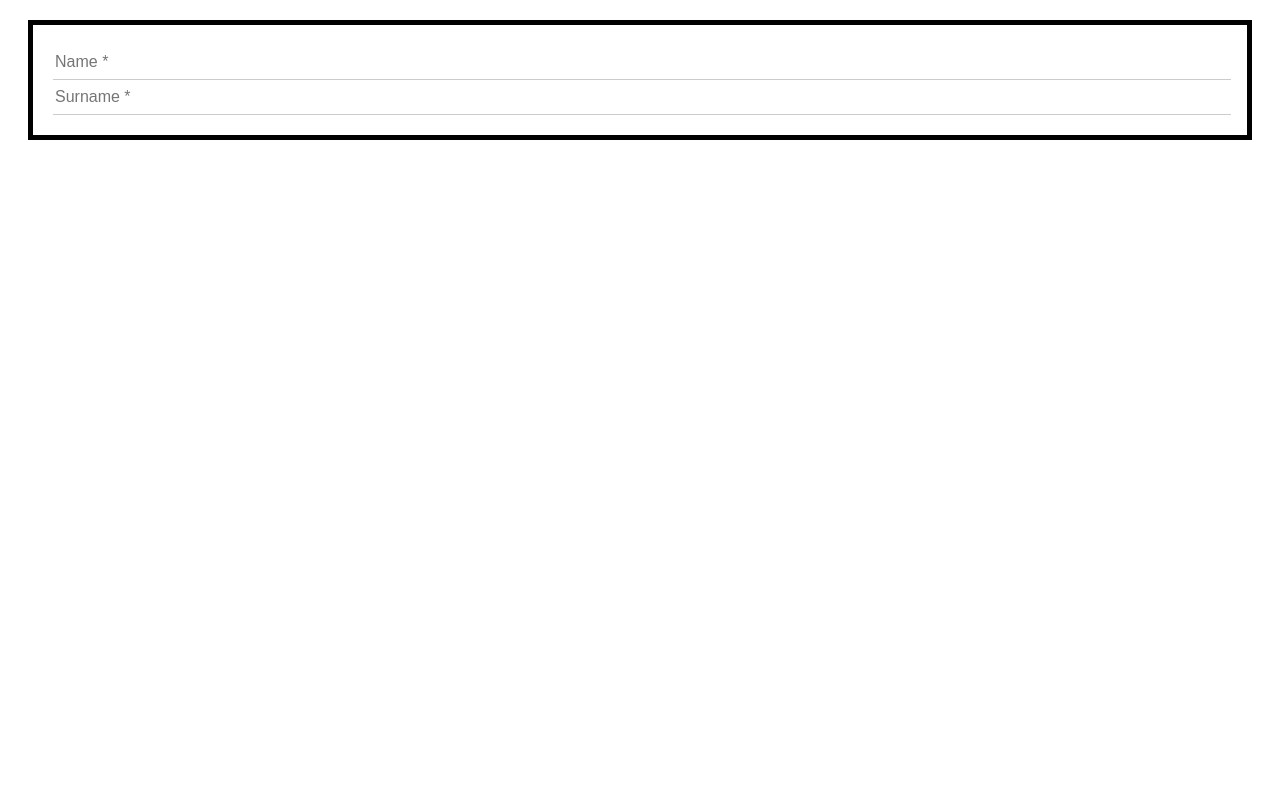
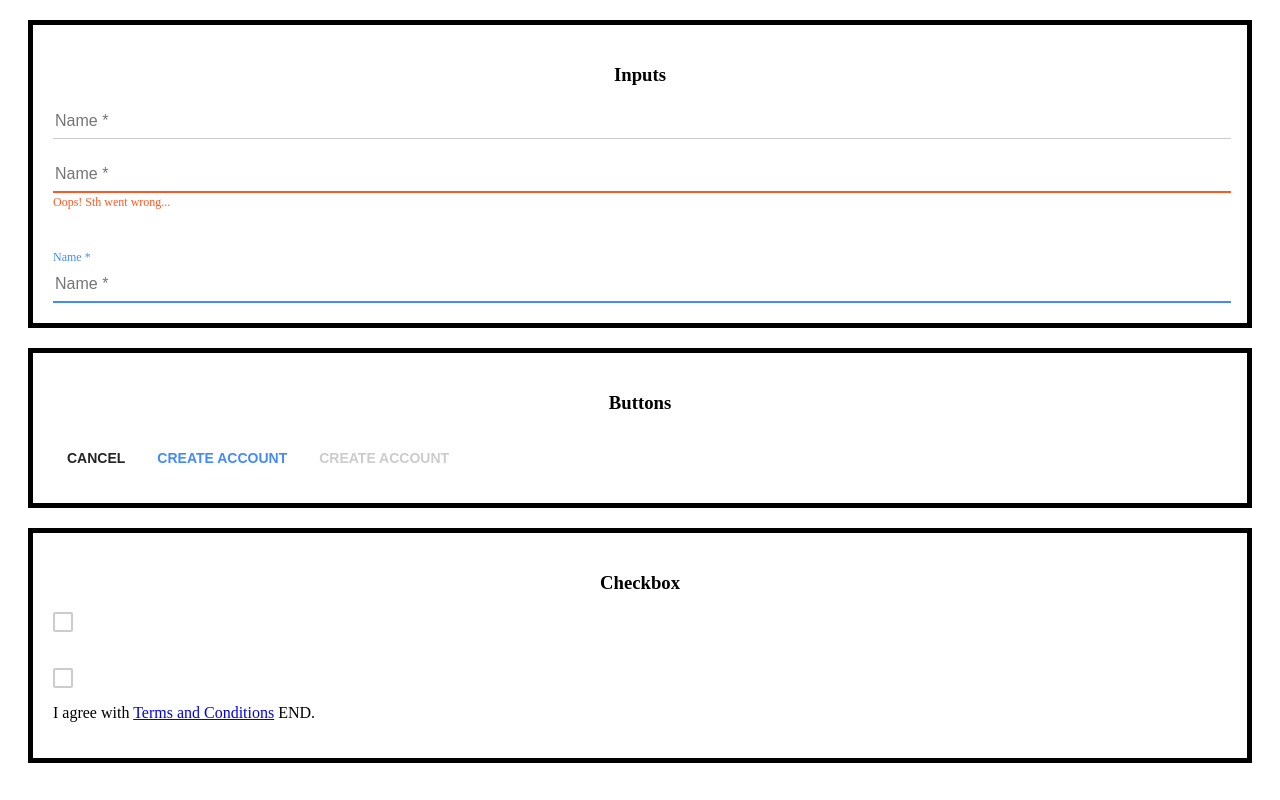
Before and after one commit to TeamPure/impact-components.github.io, a plain HTML site: page index.html in a window 1280 px wide. Drawn offline with Linux system fonts and the light colour scheme.

Commit message:
third commit

```diff
--- a/index.html
+++ b/index.html
@@ -8,9 +8,70 @@
   <title>Impact Components</title>
 </head>
 <body>
+
+  <!-- INPUTS -->
   <section class="wrapper-test">
-    <input type="text" class="c-input" placeholder="Name *" >
-    <input type="text" class="c-input" placeholder="Surname *" >
+    <h3 class="header-test">Inputs</h3>
+    <input type="text" class="c-input c-input-normal" placeholder="Name *" >
+
+    <br>
+    <br>
+
+    <div class="o-input-error-wrapper">
+      <input type="text" class="c-input c-input-error" placeholder="Name *">
+      <p>Oops! Sth went wrong...</p>
+    </div>
+
+    <br>
+    <br>
+
+    <div class="o-input-active-wrapper">
+      <p>Name *</p>
+      <input type="text" class="c-input c-input-active" placeholder="Name *">
+    </div>
+
   </section>
+
+  <!-- BUTTONS -->
+  <section class="wrapper-test">
+    <h3 class="header-test">Buttons</h3>
+
+    <button type="button" class="c-button">CANCEL</button>
+    <button type="button" class="c-button c-button-active">CREATE ACCOUNT</button>
+    <button type="button" class="c-button c-button-not-active">CREATE ACCOUNT</button>
+
+  </section>
+
+  <!-- CHECKBOX -->
+  <section class="wrapper-test">
+    <h3 class="header-test">Checkbox</h3>
+    <div class="o-checkbox">
+      <input type="checkbox" id="checkbox001">
+        <label for="checkbox001" class="o-checkbox__label">
+          <svg xmlns="http://www.w3.org/2000/svg" width="14" height="10" viewBox="0 0 14 10">
+            <polygon fill="#FFF" fill-rule="evenodd" points="5 12.192 6.4 10.846 10 14.308 17.6 7 19 8.346 10 17" transform="translate(-5 -7)"/>
+          </svg>
+        </label>
+    </div>
+
+    <br>
+    <br>
+
+    <div class="o-checkbox">
+      <input type="checkbox" id="checkbox002">
+        <label for="checkbox002" class="o-checkbox__label">
+          <svg xmlns="http://www.w3.org/2000/svg" width="14" height="10" viewBox="0 0 14 10">
+            <polygon fill="#FFF" fill-rule="evenodd" points="5 12.192 6.4 10.846 10 14.308 17.6 7 19 8.346 10 17" transform="translate(-5 -7)"/>
+          </svg>
+        </label>
+        <label for="checkbox002">
+          <p> I agree with
+            <a href="#">Terms and Conditions</a>
+            END.
+          </p>
+        </label>
+    </div>
+  </section>
+
 </body>
 </html>
--- a/scss/_dontUseInProduction.scss
+++ b/scss/_dontUseInProduction.scss
@@ -3,3 +3,6 @@
   margin: 20px;
   padding: 20px;
 }
+.header-test{
+  text-align: center;
+}
--- a/scss/app.scss
+++ b/scss/app.scss
@@ -1,2 +1,5 @@
+@import "dontUseInProduction";
+
 @import "components/inputs";
-@import "dontUseInProduction";
+@import "components/buttons";
+@import "components/checkbox";
--- /dev/null
+++ b/scss/components/_buttons.scss
@@ -0,0 +1,31 @@
+$button-bg: #ffffff;
+$button-active-font-color: #448aff;
+$button-black-font-color: rgba(0, 0, 0, 0.86);
+$button-not-active: #cccccc;
+
+.c-button{
+  height: 50px;
+  background-color: $button-bg;
+  border: 0;
+  color: $button-black-font-color;
+  font-size: 14px;
+  font-weight: bold;
+  outline: none;
+  border-radius: 4px;
+  padding: 0 14px;
+  &:hover{
+    cursor: pointer;
+    box-shadow: 0 2px 5px 0 rgba(0, 0, 0, 0.1);
+  }
+  &:active{
+    background-color: #f7f7f9;
+  }
+}
+
+.c-button-active{
+  color: $button-active-font-color;
+}
+
+.c-button-not-active{
+  color: $button-not-active;
+}
--- /dev/null
+++ b/scss/components/_checkbox.scss
@@ -0,0 +1,25 @@
+$background-label-checkbox-active: #448aff;
+$background-label-checkbox-normal: #ffffff;
+$border-label-checkbox-normal: #cccccc;
+$border-label-checkbox-active: #448aff;
+
+.o-checkbox{
+  input[type="checkbox"]{
+    display: none;
+  }
+  .o-checkbox__label{
+   display: block;
+   width: 16px;
+   height: 16px;
+   border: 2px solid $border-label-checkbox-normal;
+   border-radius: 2px;
+   background-color: $background-label-checkbox-normal;
+   &:hover{
+     cursor: pointer;
+   }
+  }
+  input[type="checkbox"]:checked + .o-checkbox__label{
+    background-color: $background-label-checkbox-active;
+    border: 2px solid $border-label-checkbox-active;
+  }
+}
--- a/scss/components/_inputs.scss
+++ b/scss/components/_inputs.scss
@@ -1,8 +1,36 @@
+$input-normal: rgba(0, 0, 0, 0.2);
+$input-error: #ff5722;
+$input-active: #448aff;
+
 .c-input{
   border: 0;
-  border-bottom: 1px solid rgba(0, 0, 0, 0.2);
   outline: none;
   width: 100%;
   font-size: 16px;
   height: 32px;
 }
+.c-input-normal{
+  border-bottom: 1px solid $input-normal;
+}
+.c-input-error{
+  border-bottom: 2px solid $input-error;
+}
+.c-input-active{
+  border-bottom: 2px solid $input-active;
+}
+
+.o-input-error-wrapper{
+  p{
+    color: $input-error;
+    font-size: 12px;
+    margin: 2px 0;
+  }
+}
+
+.o-input-active-wrapper{
+  p{
+    color: $input-active;
+    font-size: 12px;
+    margin: 2px 0;
+  }
+}
```
Also changed, not shown: app.css, 1 other file.
